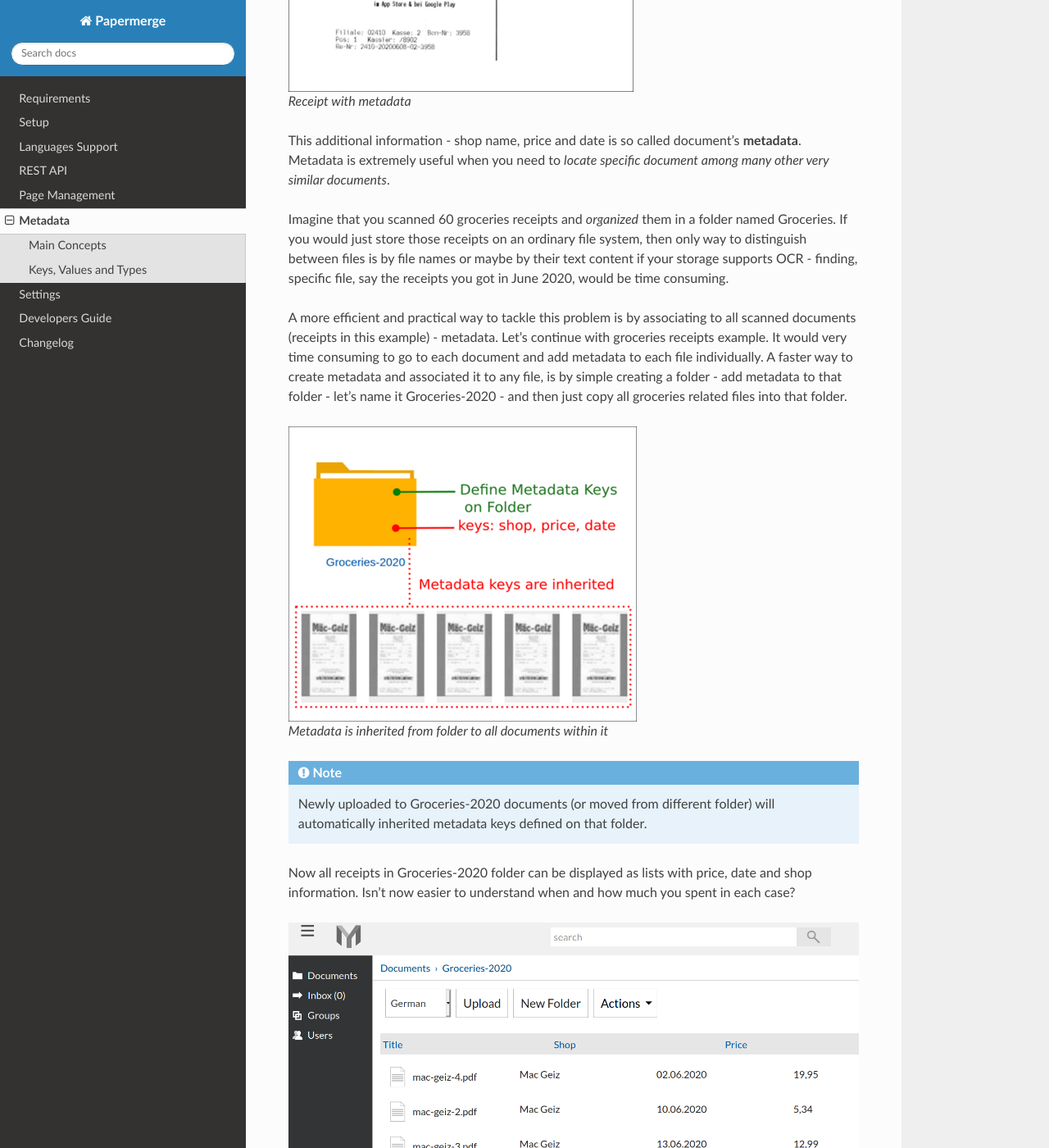
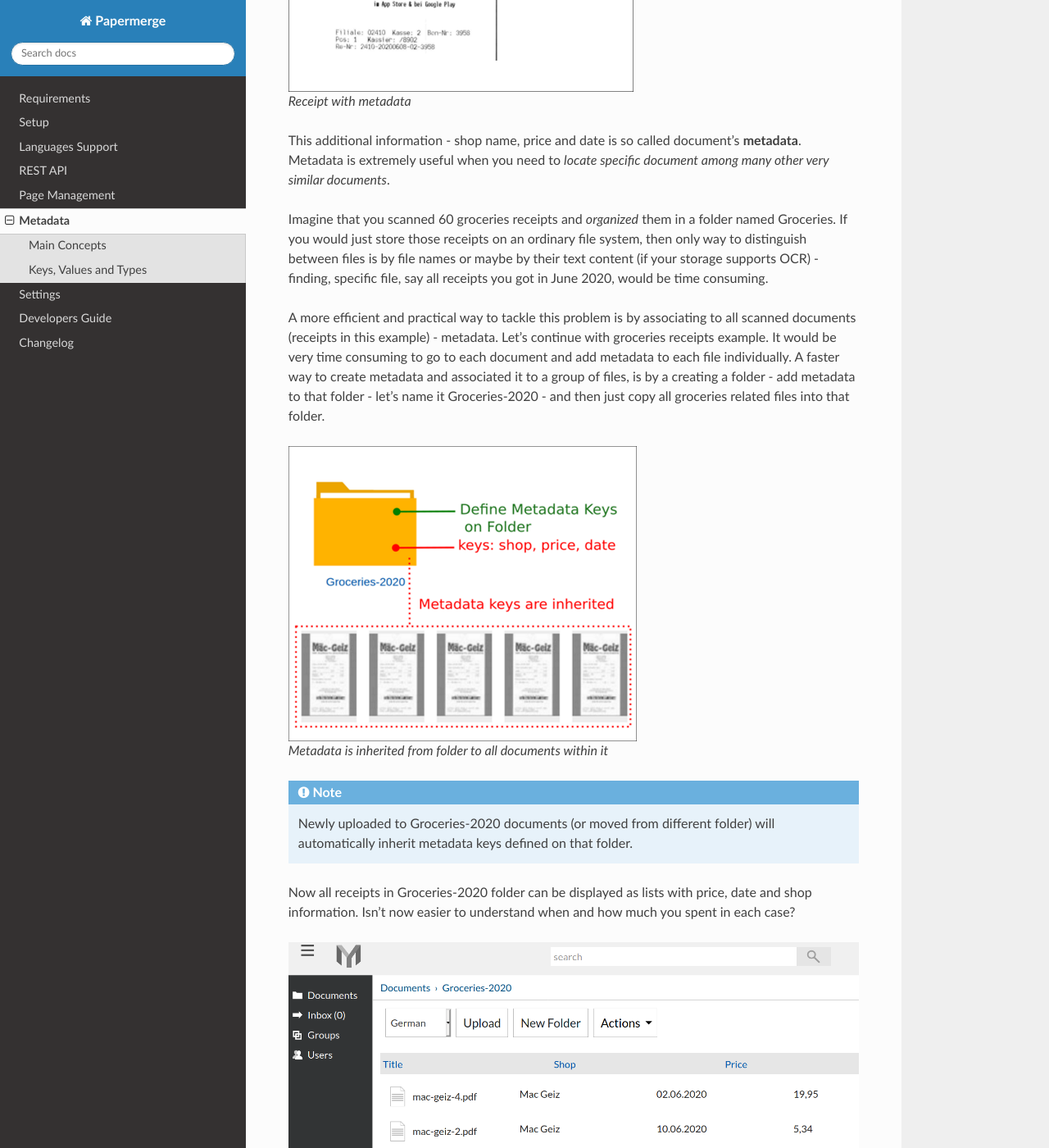
Before and after one commit to ciur/papermerge, a Sphinx documentation site: the page built from docs/source/metadata.rst, in a window 1280 px wide and 1400 px high, scrolled down 801 px. Shown: the whole window at 82% size. Built offline with Sphinx 7.4.7 and the Read the Docs theme 2.0.0, drawn with Linux system fonts in a browser that asks for light colours; some of the changed text lies outside the part shown.

Commit message:
metadata documentation refinement

```diff
--- a/docs/source/metadata.rst
+++ b/docs/source/metadata.rst
@@ -21,14 +21,14 @@
 Imagine that you scanned 60 groceries receipts and *organized* them in a
 folder named Groceries. If you would just store those receipts on an ordinary
 file system, then only way to distinguish between files is by file names or
-maybe by their text content if your storage supports OCR - finding, specific
-file, say the receipts you got in June 2020, would be time consuming.
+maybe by their text content (if your storage supports OCR) - finding, specific
+file, say all receipts you got in June 2020, would be time consuming.
 
 A more efficient and practical way to tackle this problem is by associating to
 all scanned documents (receipts in this example) - metadata. Let's continue
-with groceries receipts example. It would very time consuming to go to each
+with groceries receipts example. It would be very time consuming to go to each
 document and add metadata to each file individually. A faster way to create metadata and
-associated it to any file, is by simple creating a folder - add metadata to
+associated it to a group of files, is by a creating a folder - add metadata to
 that folder - let's name it Groceries-2020 - and then just copy all groceries
 related files into that folder.
 
@@ -39,7 +39,7 @@
 
 .. note::
 
-    Newly uploaded to Groceries-2020 documents (or moved from different folder) will automatically inherited metadata keys defined on that folder.
+    Newly uploaded to Groceries-2020 documents (or moved from different folder) will automatically inherit metadata keys defined on that folder.
 
 Now all receipts in Groceries-2020 folder can be displayed as lists with price, date and shop information. Isn't now easier to understand when and how much you spent in each case?
 
@@ -56,13 +56,18 @@
 keys examples would be a Tax-ID from tax declaration documents, Client-ID from
 invoice documents and License-ID from pool of licenses you are managing.
 
+ .. note::
+
+    Another convinient term for metadata keys would be - metadata label. Because
+    metadata key acts like a label and is sort of label.
+
 Metadata **value** is, well, the value of specific key. Continuing with
 groceries examples the "10,99", "3,69", "29,00" are all metadata values for
 key which we named - "price". Groceries-2020 folder has only 3 keys, but can
 have any number of values.
 
-Metadata key can be of specific **type**. Metadata can express monetary
-information (e.g. a price), a date or it can be some sort of ID (a numbers and
+Metadata can be of specific **type**. Metadata can express monetary
+information (e.g. a price), a date or it can be some sort of ID (a number and
 eventually with letter characters). Knowing metadata type is not enough
 consider example of 06.05.2020 date. Is 06.05.2020 6th of May 2020 or is it
 5th of June 2020 ? Thus, when you define a new metadata, usually you will need to provide
```
